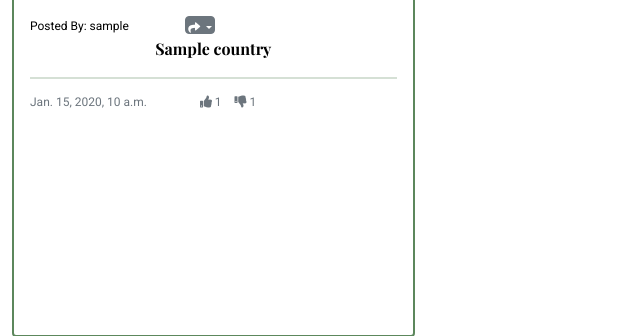
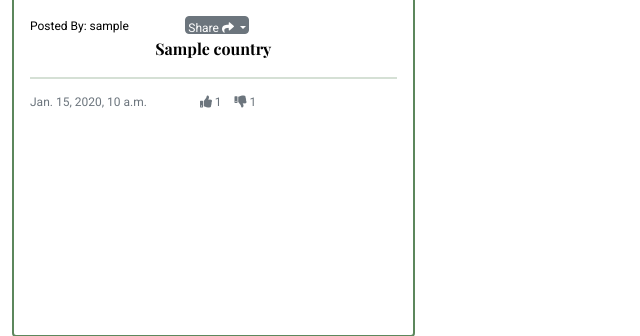
Before and after one commit to belovedpearl/AfricanRecipes-PP4, a Django app: page / in a window 1280 px wide. Shown: the part 227-563 px from the top of the page, without its empty margins (0-640 px from the left). Run offline with Django 3.2, Linux system fonts and the light colour scheme; tables that the repository leaves empty hold one stand-in row (values such as "Sample post").

Commit message:
Add description on button

```diff
--- a/templates/index.html
+++ b/templates/index.html
@@ -46,6 +46,7 @@
 
                                                 <div class="dropdown d-inline">
                                                     <button class="btn btn-secondary dropdown-toggle share" type="button" id="dropdownMenuButton{{ recipe.pk }}" data-bs-toggle="dropdown" aria-expanded="false">
+                                                        Share
                                                         <i class="fas fa-share"></i>
                                                     </button>
                                                     <ul class="dropdown-menu" aria-labelledby="dropdownMenuButton{{ recipe.pk }}">
```
